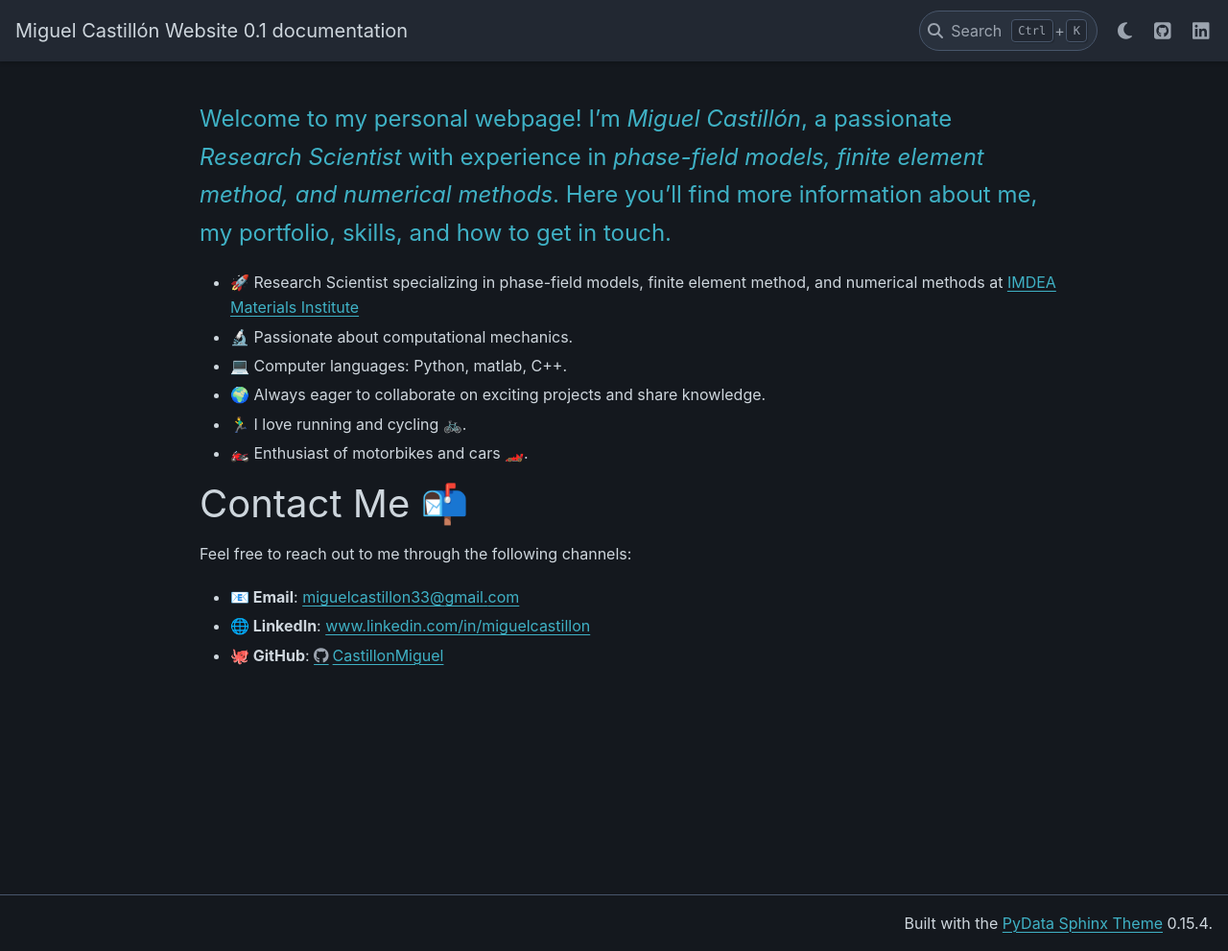
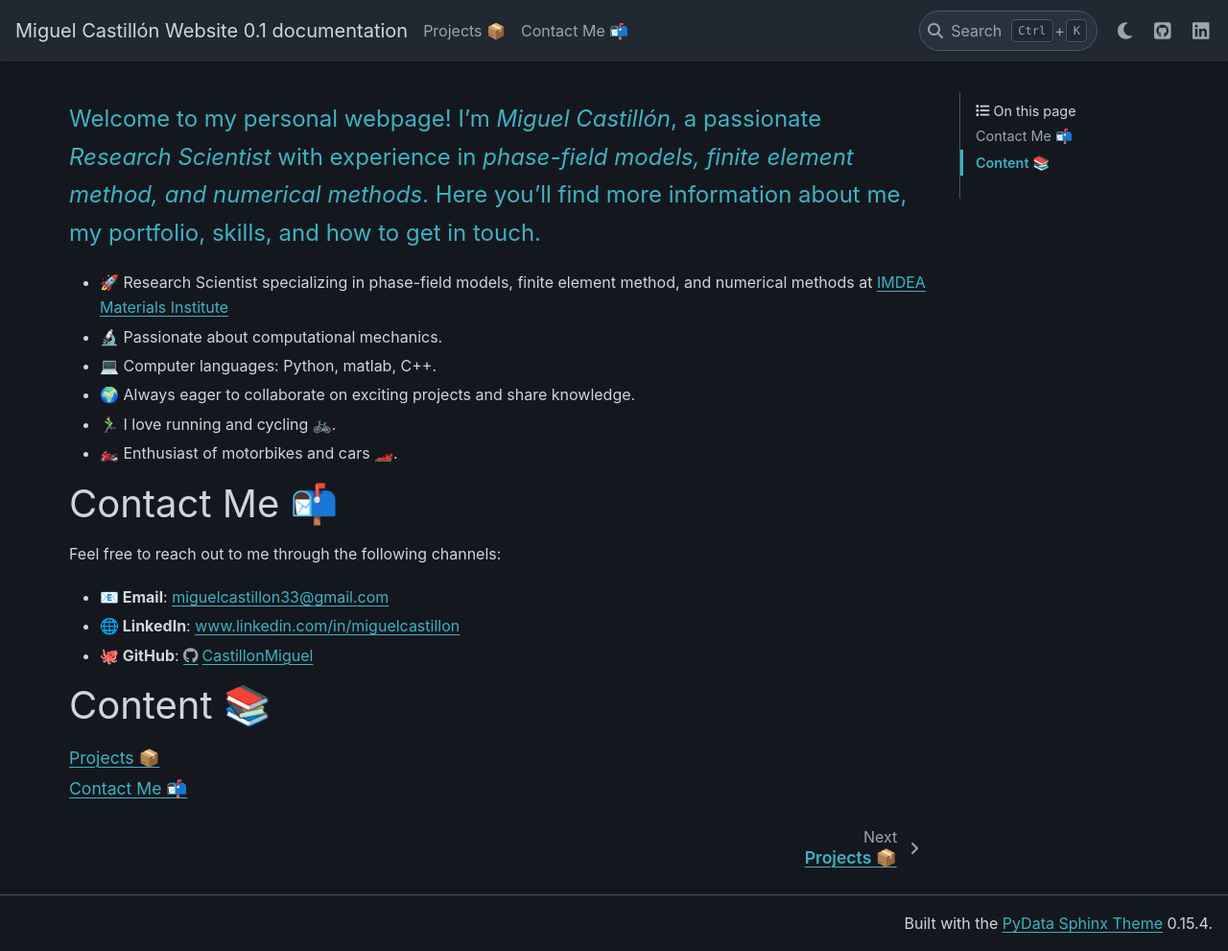
Before and after one commit to CastillonMiguel/CastillonMiguel.github.io, a Sphinx documentation site: the page built from docs/source/index.rst, in a window 1280 px wide and 991 px high. Shown: the whole window at 96% size. Built offline with Sphinx 7.4.7 and the PyData theme 0.15.4, drawn with Linux system fonts in a browser that asks for light colours; some of the changed lines change nothing that is shown.

Commit message:
update index

```diff
--- a/docs/source/index.rst
+++ b/docs/source/index.rst
@@ -25,13 +25,14 @@
 
 .. include:: Contact/index.rst
 
-.. Content 📚
-.. **********
-.. .. toctree::
-..    :maxdepth: 1
+Content 📚
+**********
+.. toctree::
+   :maxdepth: 1
+
+   Projects/index
+   Contact/index
 
 ..    AboutMe/index
-..    Projects/index
 ..    Publications/index
 ..    Utils/index
-..    Contact/index
```
